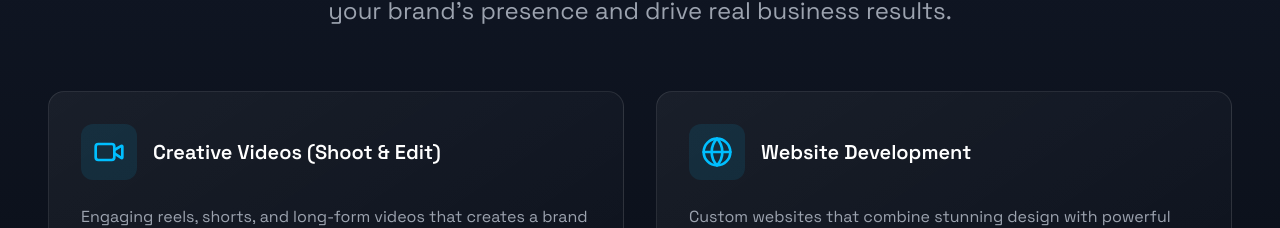
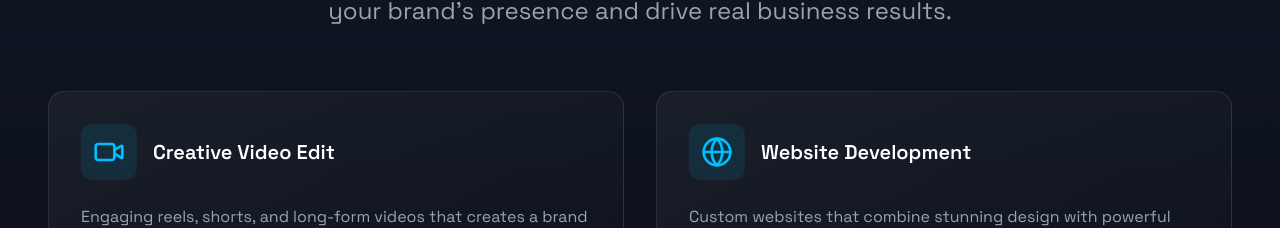
Before and after one commit to sagarkawad/at8-landing-page, a Next.js app: page / in a window 1280 px wide. Shown: the part 3291-3519 px from the top of the page. Built offline with nearby package versions, Linux system fonts and the light colour scheme.

Commit message:
Rename service title from 'Creative Videos' to 'Creative Video Edit'

```diff
--- a/components/sections/ServicesSection.tsx
+++ b/components/sections/ServicesSection.tsx
@@ -18,7 +18,7 @@ export default function ServicesSection() {
   const services = [
     {
       icon: <Video className="h-8 w-8 text-[#00BFFF]" />,
-      title: "Creative Videos (Shoot & Edit)",
+      title: "Creative Video Edit",
       description:
         "Engaging reels, shorts, and long-form videos that creates a brand identity and drive action",
       features: [
```
